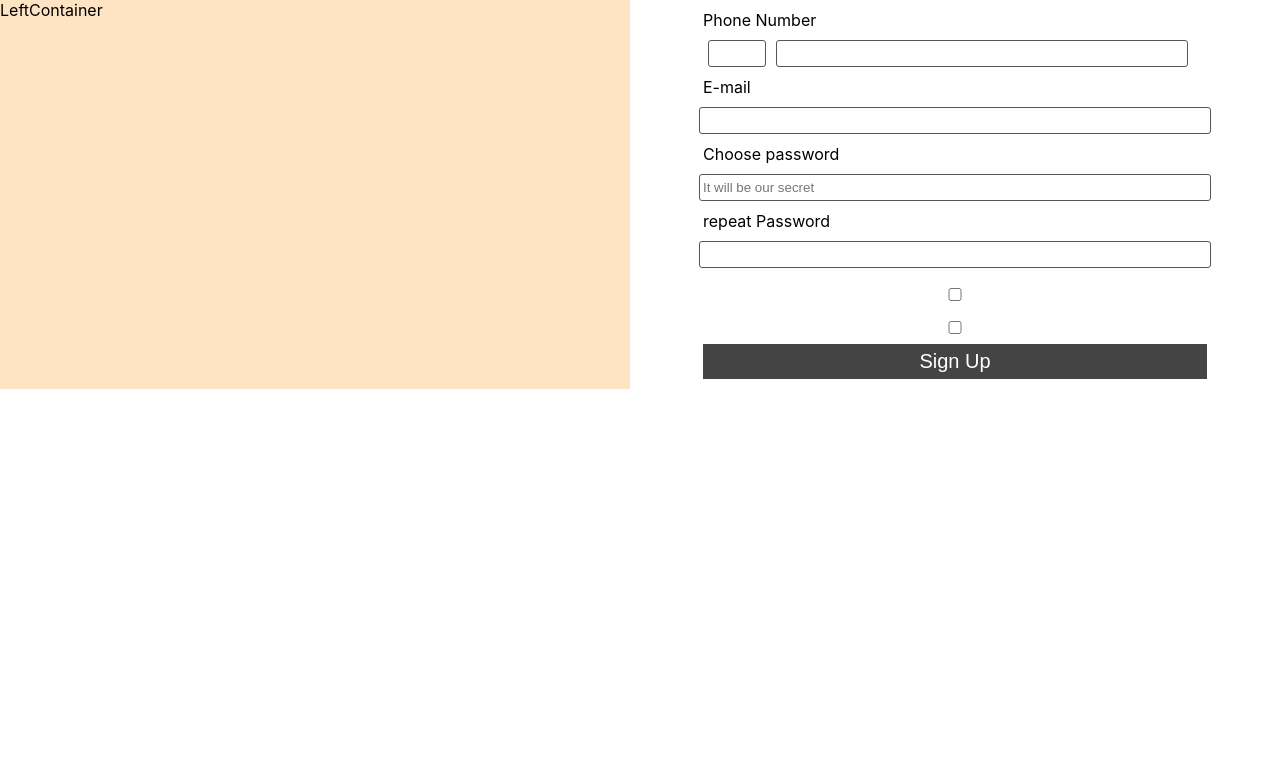
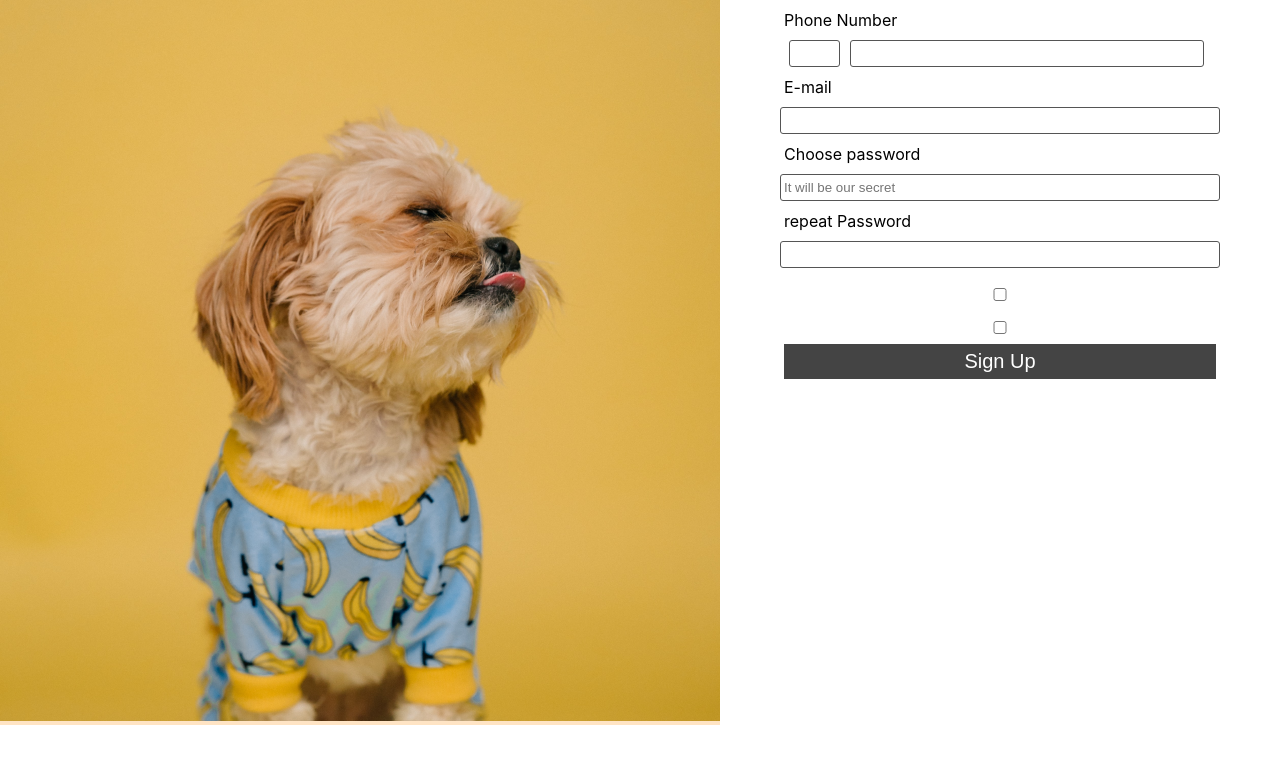
Before and after one commit to RustyNick/Login-page, a React (Create React App) app in the folder login-page/: page / in a window 1280 px wide. Shown: the top 764 px of the page. Built offline with nearby package versions, Linux system fonts and the light colour scheme.

Commit message:
Added image to left container

```diff
--- a/login-page/src/component/Image.js
+++ b/login-page/src/component/Image.js
@@ -2,7 +2,9 @@ import React from 'react'
 
 function Image() {
   return (
-    <div>Image</div>
+    <div>
+      <img src={require('../resource/MediaPlaceholder.png')} alt='happy dog'/>
+    </div>
   )
 }
 
--- a/login-page/src/component/LeftContainer.js
+++ b/login-page/src/component/LeftContainer.js
@@ -1,8 +1,11 @@
 import React from 'react'
+import Image from './Image'
 
 function LeftContainer() {
   return (
-    <div className='container container__left'>LeftContainer</div>
+    <div className='container container__left'>
+      <Image/>
+    </div>
   )
 }
 
```
Also changed, not shown: login-page/src/component/Form.js (line endings or trailing spaces), login-page/src/resource/MediaPlaceholder.png (added).
